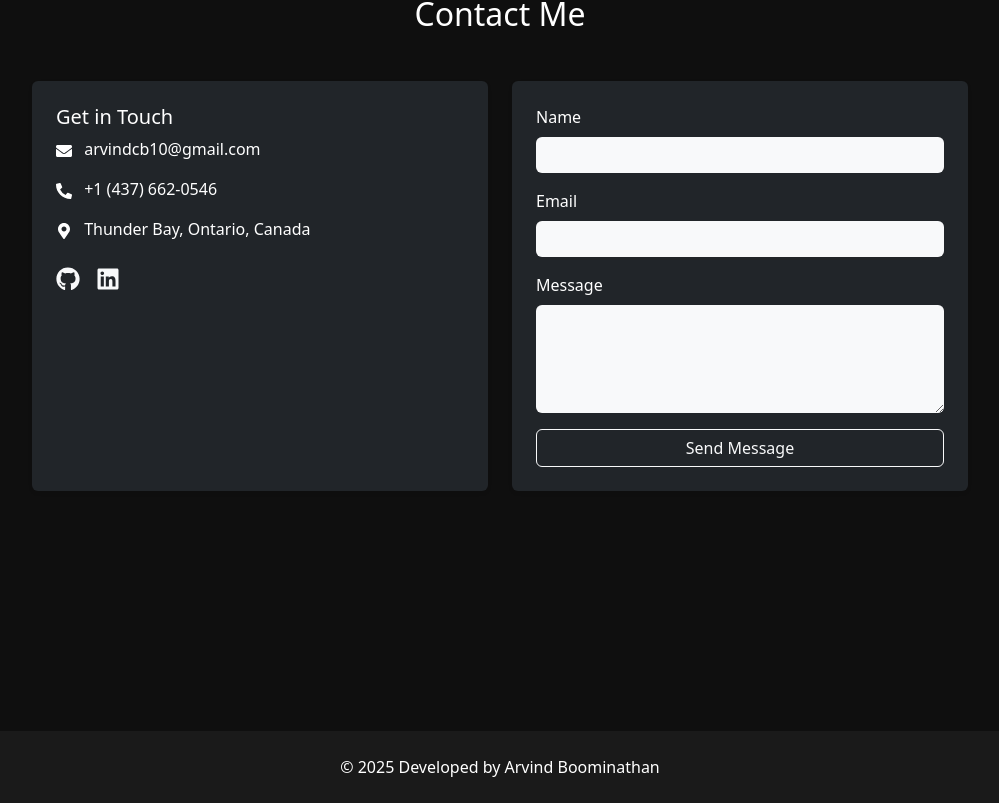
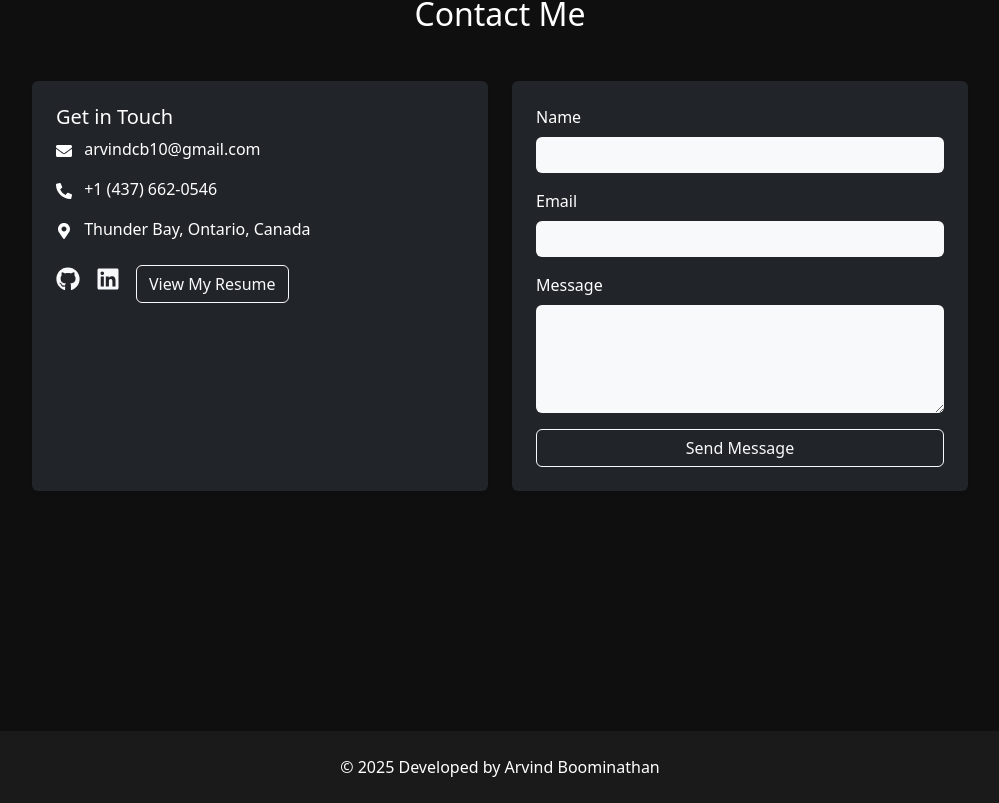
Before and after one commit to arvindcb-2023/arvind-portfolio, a React (Create React App) app: page / in a window 1280 px wide. Shown: the part 3002-3805 px from the top of the page, without its empty margins (140-1139 px from the left). Built offline with nearby package versions, Linux system fonts and the light colour scheme.

Commit message:
Added resume and linked

```diff
--- a/src/components/Contact.jsx
+++ b/src/components/Contact.jsx
@@ -28,7 +28,16 @@
                 <a href="https://www.linkedin.com/in/arvind-cb/" target="_blank" rel="noreferrer" className="text-light">
                   <FaLinkedin size={24} />
                 </a>
+                <a
+                  href="/Arvind-Resume.pdf"
+                  target="_blank"
+                  rel="noopener noreferrer"
+                  className="btn btn-outline-light"
+                >
+                  View My Resume
+                </a>
               </div>
+
             </div>
           </div>
 
--- a/src/components/Hero.jsx
+++ b/src/components/Hero.jsx
@@ -54,7 +54,7 @@
 web solutions, AI/ML pipelines, and deploying big data analytics on cloud platforms. Passionate about impactful technology
 for healthcare and education.</p>
         <a
-          href="#/resume.pdf"
+          href="/Arvind-Resume.pdf"
           target="_blank"
           rel="noopener noreferrer"
           className="btn btn-outline-light"
```
Also changed, not shown: 1 other file (tests, documents, lock files or other folders).
